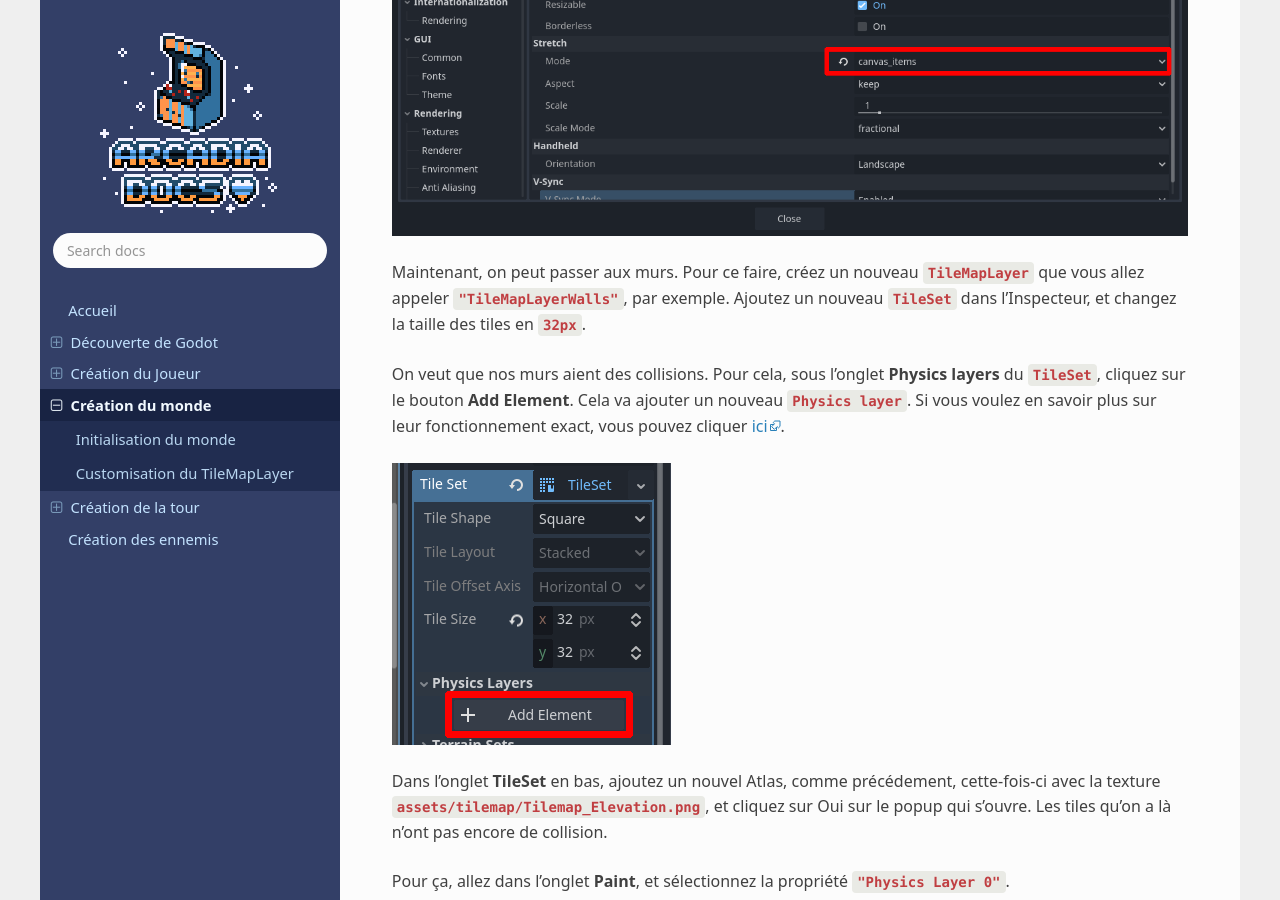
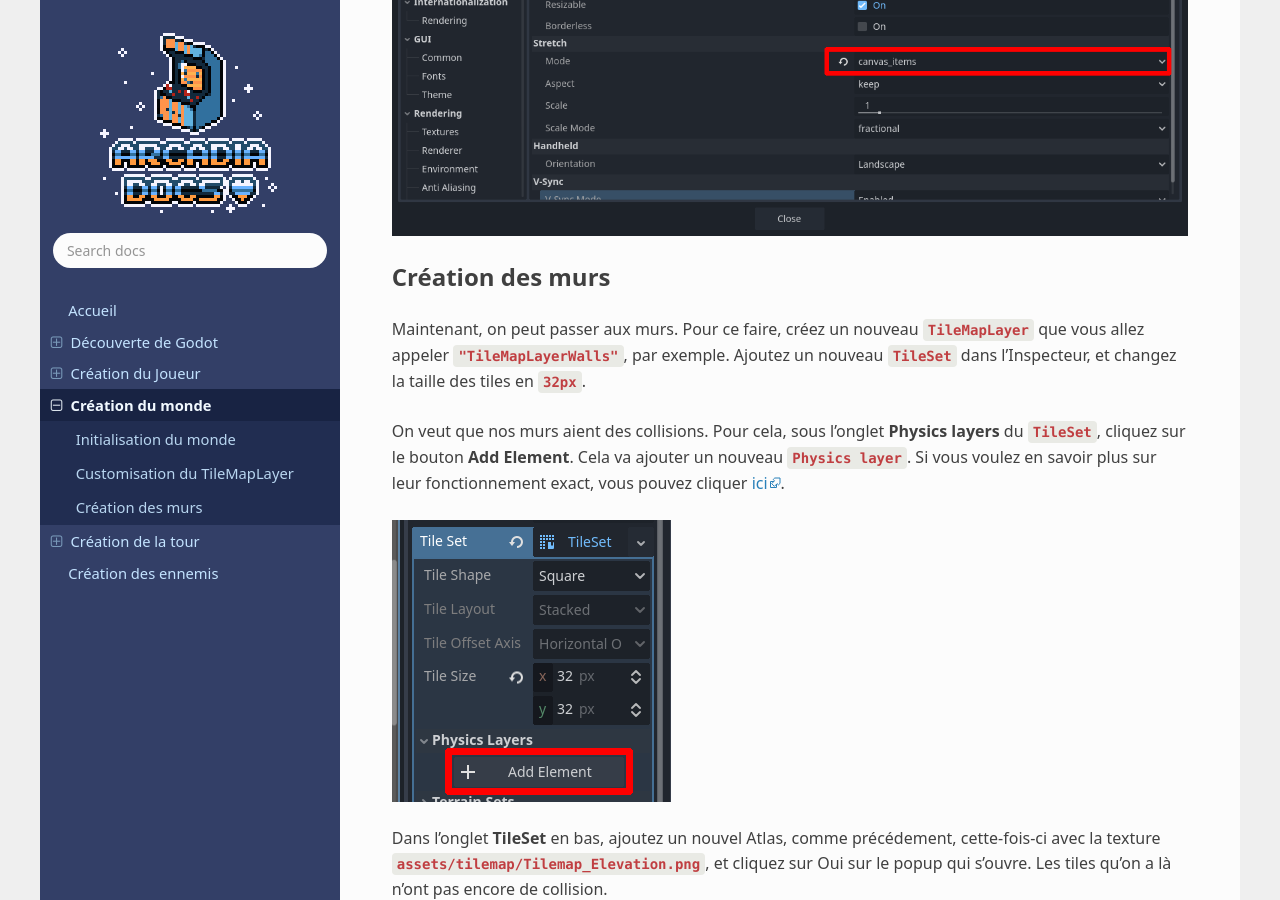
Before and after one commit to iceknith/Godot-Cours-Arcadia---Tower-Protector-Tutoriel, a Sphinx documentation site: the page built from docs/creation-monde.rst, in a window 1280 px wide and 900 px high, scrolled down 4919 px. Built offline with Sphinx 7.4.7 and the Read the Docs theme 2.0.0, drawn with Linux system fonts in a browser that asks for light colours; some web fonts are replaced.

Commit message:
Added title for wall creation

```diff
--- a/docs/creation-monde.rst
+++ b/docs/creation-monde.rst
@@ -79,6 +79,9 @@ Allez donc dans **Project -> Project Settings**. Puis sous **Display**, cliquez
 
 .. image:: img/projectsettingswindow.png
 
+Création des murs
+-----------------
+
 Maintenant, on peut passer aux murs. Pour ce faire, créez un nouveau ``TileMapLayer`` que vous allez appeler ``"TileMapLayerWalls"``, par exemple.
 Ajoutez un nouveau ``TileSet`` dans l'Inspecteur, et changez la taille des tiles en ``32px``.
 
```
